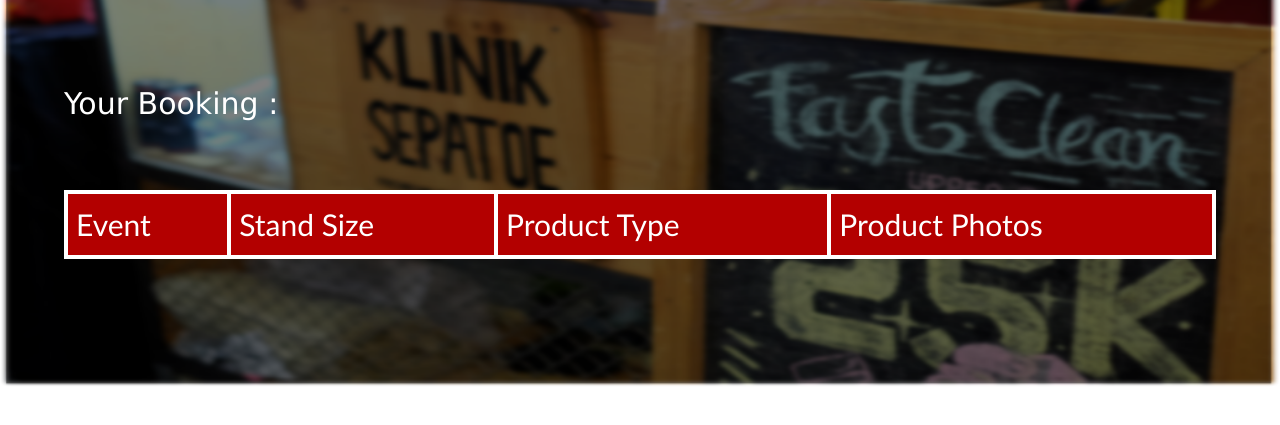
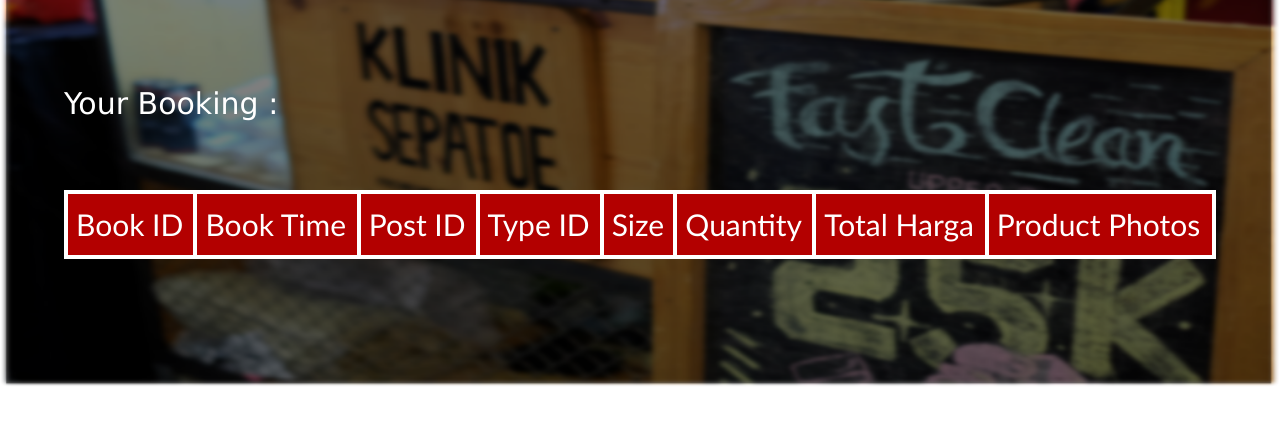
Before and after one commit to yoshimaputri/MBD, a PHP site: page /myprof.php in a window 1280 px wide. Shown: the part 207-632 px from the top of the page. Run offline with PHP 8.4, Linux system fonts and the light colour scheme; the visitor is signed in with stand-in values (Sample User, id 1); data that the repository does not hold is empty.

Commit message:
finisihingg

```diff
--- a/myprof.php
+++ b/myprof.php
@@ -77,10 +77,14 @@
 			$db = new mysqli(MYSQL_HOST, MYSQL_USER, MYSQL_PASSWORD, MYSQL_DATABASE);
 			$result = $db->query('SELECT * FROM user WHERE user_name = "'.$_SESSION['username'].'" or user_name = "'.$_COOKIE['username'].'"');
 
-			$res = $db->query('SELECT booking.book_id, booking.book_id, booking.book_id, booking.book_imgpath FROM booking, USER WHERE booking.`user_id` = user.`user_id` AND user_name = "'.$_SESSION['username'].'" or user_name = "'.$_COOKIE['username'].'"'); ?>
+			$res = $db->query('SELECT book_id,book_time,post_id,type_id,size_id,book_quantity,book_totalharga, book_imgpath FROM booking, USER WHERE booking.`user_id` = user.`user_id` AND (user_name = "'.$_SESSION['username'].'" or user_name = "'.$_COOKIE['username'].'")');
+			$co = $_COOKIE['username'];
+			$se = $_SESSION['username'];
+			?>
 			<table style="font-size: 30px; padding: 2%; margin-left: 12%; color: white; margin-right: 15%;">
 			<?php
 			while($row = mysqli_fetch_array($result)){
+				//echo $co; echo $se;
 				echo "<tr>";
 				echo "<td>User ID";
 				echo "<td> " . $row['user_id'] . "</td>";
@@ -113,16 +117,24 @@
 				<p style="font-size: 30px; color: white; margin-left: 5%;">Your Booking :</p>
 			<?php
 				echo "<tr>";
-				echo "<td>Event</td>";
-				echo "<td>Stand Size</td>";
-				echo "<td>Product Type</td>";
+				echo "<td>Book ID</td>";
+				echo "<td>Book Time</td>";
+				echo "<td>Post ID</td>";
+				echo "<td>Type ID</td>";
+				echo "<td>Size</td>";
+				echo "<td>Quantity</td>";
+				echo "<td>Total Harga</td>";
 				echo "<td>Product Photos</td>";
 				echo "</tr>";
 			while($row2 = mysqli_fetch_array($res)){
 				echo "<tr>";
-				echo "<td>" . $row2['post_title'] . "</td>";
+				echo "<td>" . $row2['book_id'] . "</td>";
+				echo "<td>" . $row2['book_time'] . "</td>";
+				echo "<td>" . $row2['post_id'] . "</td>";
+				echo "<td>" . $row2['type_id'] . "</td>";
 				echo "<td>" . $row2['size_id'] . "</td>";
-				echo "<td>" . $row2['type_name'] . "</td>";
+				echo "<td>" . $row2['book_quantity'] . "</td>";
+				echo "<td>" . $row2['book_totalharga'] . "</td>";
 				echo "<td><img src='" . $row2['book_imgpath'] . "' style='width: 30%;'><a href='download.php?download'>Download images</a></td>";
 				echo "</tr>";
 			}
```
